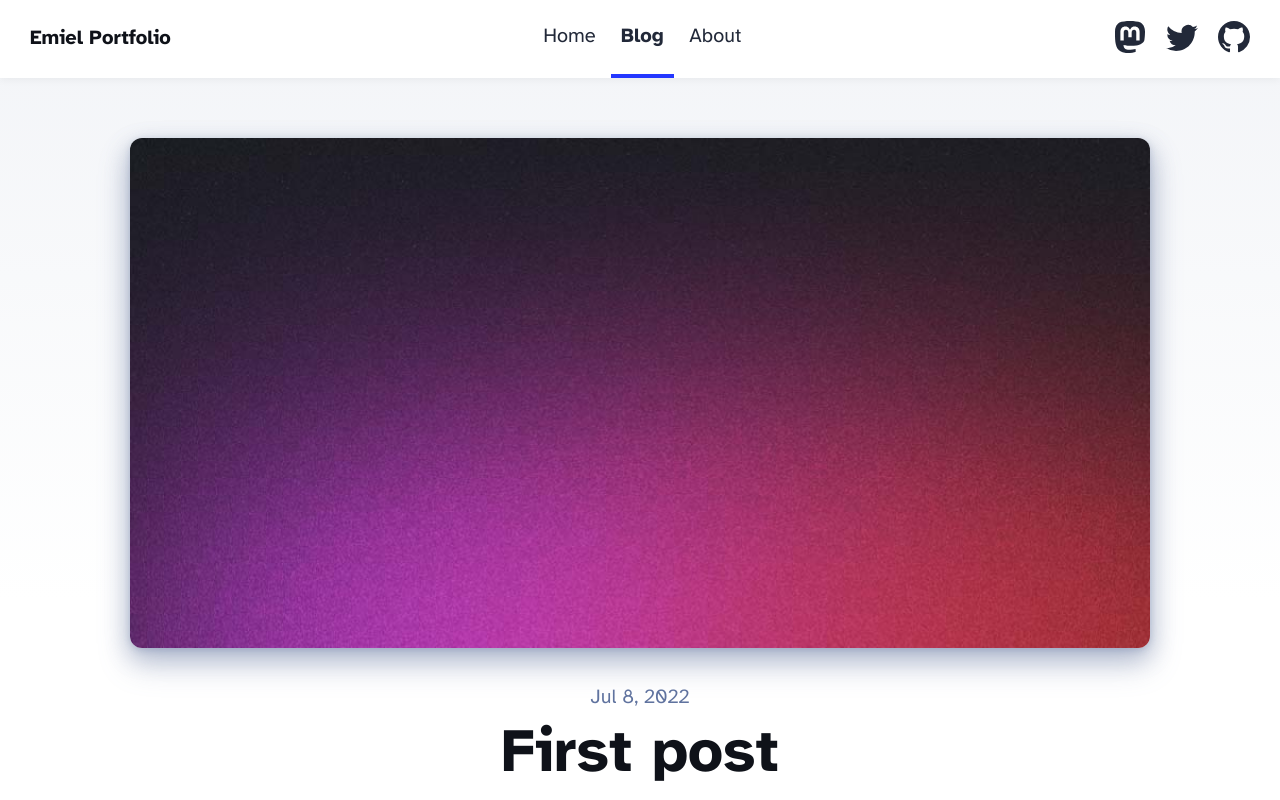
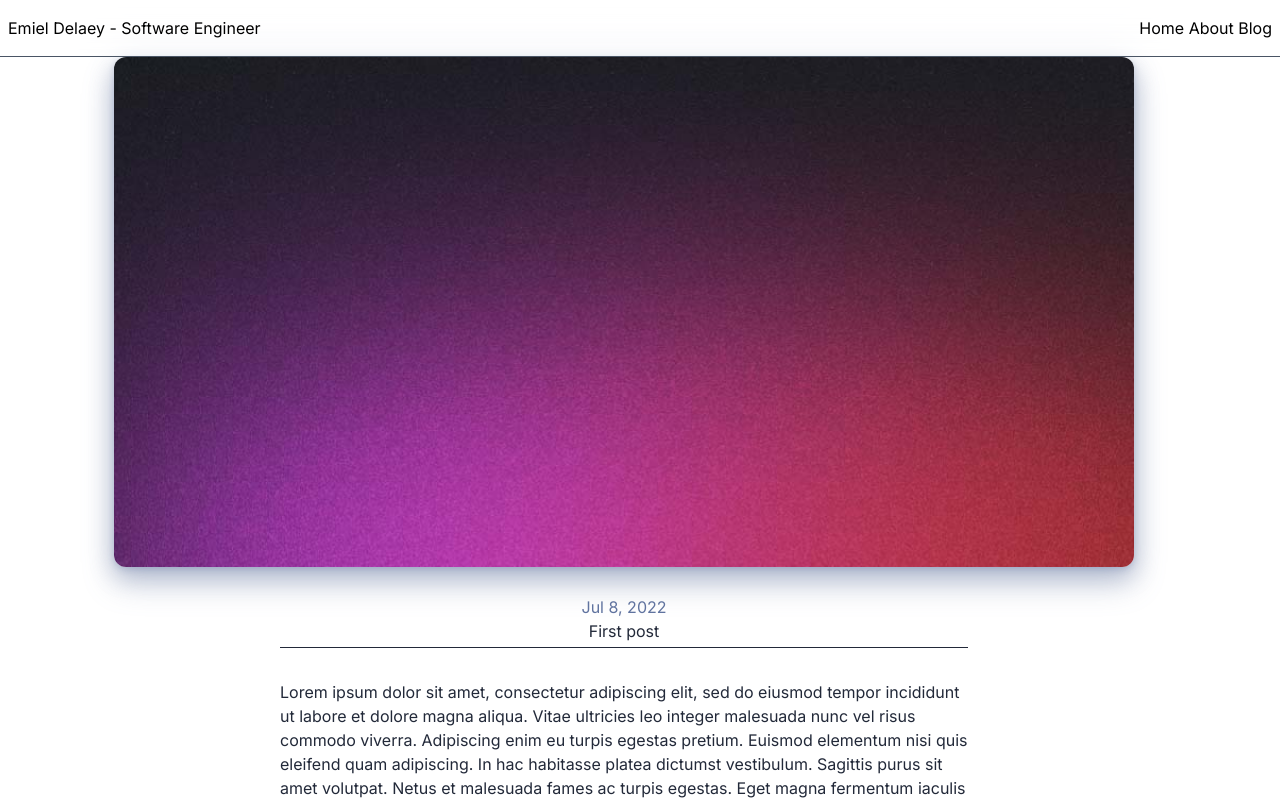
Before and after one commit to emiel04/portfolio, an Astro site: page /blog/first-post in a window 1280 px wide. Shown: the top 800 px of the page. Built offline with nearby package versions, Linux system fonts and the light colour scheme; Astro itself is replaced by a stand-in of ours.

Commit message:
landing page

```diff
--- a/src/components/BaseHead.astro
+++ b/src/components/BaseHead.astro
@@ -31,8 +31,10 @@ const { title, description, image = '/blog-placeholder-1.jpg' } = Astro.props;
 <!-- Font preloads -->
 <link rel="preload" href="/fonts/atkinson-regular.woff" as="font" type="font/woff" crossorigin />
 <link rel="preload" href="/fonts/atkinson-bold.woff" as="font" type="font/woff" crossorigin />
-
-<!-- Canonical URL -->
+<link rel="preconnect" href="https://fonts.googleapis.com">
+<link rel="preconnect" href="https://fonts.gstatic.com" crossorigin>
+<link href="https://fonts.googleapis.com/css2?family=Merienda:wght@300..900&display=swap" rel="stylesheet">
+<link href="https://fonts.googleapis.com/css2?family=Inter+Tight:ital,wght@0,100..900;1,100..900&family=Inter:ital,opsz,wght@0,14..32,100..900;1,14..32,100..900&display=swap" rel="stylesheet"><!-- Canonical URL -->
 <link rel="canonical" href={canonicalURL} />
 
 <!-- Primary Meta Tags -->
--- a/src/components/Header.astro
+++ b/src/components/Header.astro
@@ -3,83 +3,15 @@ import HeaderLink from './HeaderLink.astro';
 import { SITE_TITLE } from '../consts';
 ---
 
-<header>
-	<nav>
-		<h2><a href="/">{SITE_TITLE}</a></h2>
-		<div class="internal-links">
-			<HeaderLink href="/">Home</HeaderLink>
-			<HeaderLink href="/blog">Blog</HeaderLink>
-			<HeaderLink href="/about">About</HeaderLink>
-		</div>
-		<div class="social-links">
-			<a href="https://m.webtoo.ls/@astro" target="_blank">
-				<span class="sr-only">Follow Astro on Mastodon</span>
-				<svg viewBox="0 0 16 16" aria-hidden="true" width="32" height="32"
-					><path
-						fill="currentColor"
-						d="M11.19 12.195c2.016-.24 3.77-1.475 3.99-2.603.348-1.778.32-4.339.32-4.339 0-3.47-2.286-4.488-2.286-4.488C12.062.238 10.083.017 8.027 0h-.05C5.92.017 3.942.238 2.79.765c0 0-2.285 1.017-2.285 4.488l-.002.662c-.004.64-.007 1.35.011 2.091.083 3.394.626 6.74 3.78 7.57 1.454.383 2.703.463 3.709.408 1.823-.1 2.847-.647 2.847-.647l-.06-1.317s-1.303.41-2.767.36c-1.45-.05-2.98-.156-3.215-1.928a3.614 3.614 0 0 1-.033-.496s1.424.346 3.228.428c1.103.05 2.137-.064 3.188-.189zm1.613-2.47H11.13v-4.08c0-.859-.364-1.295-1.091-1.295-.804 0-1.207.517-1.207 1.541v2.233H7.168V5.89c0-1.024-.403-1.541-1.207-1.541-.727 0-1.091.436-1.091 1.296v4.079H3.197V5.522c0-.859.22-1.541.66-2.046.456-.505 1.052-.764 1.793-.764.856 0 1.504.328 1.933.983L8 4.39l.417-.695c.429-.655 1.077-.983 1.934-.983.74 0 1.336.259 1.791.764.442.505.661 1.187.661 2.046v4.203z"
-					></path></svg
-				>
-			</a>
-			<a href="https://twitter.com/astrodotbuild" target="_blank">
-				<span class="sr-only">Follow Astro on Twitter</span>
-				<svg viewBox="0 0 16 16" aria-hidden="true" width="32" height="32"
-					><path
-						fill="currentColor"
-						d="M5.026 15c6.038 0 9.341-5.003 9.341-9.334 0-.14 0-.282-.006-.422A6.685 6.685 0 0 0 16 3.542a6.658 6.658 0 0 1-1.889.518 3.301 3.301 0 0 0 1.447-1.817 6.533 6.533 0 0 1-2.087.793A3.286 3.286 0 0 0 7.875 6.03a9.325 9.325 0 0 1-6.767-3.429 3.289 3.289 0 0 0 1.018 4.382A3.323 3.323 0 0 1 .64 6.575v.045a3.288 3.288 0 0 0 2.632 3.218 3.203 3.203 0 0 1-.865.115 3.23 3.23 0 0 1-.614-.057 3.283 3.283 0 0 0 3.067 2.277A6.588 6.588 0 0 1 .78 13.58a6.32 6.32 0 0 1-.78-.045A9.344 9.344 0 0 0 5.026 15z"
-					></path></svg
-				>
-			</a>
-			<a href="https://github.com/withastro/astro" target="_blank">
-				<span class="sr-only">Go to Astro's GitHub repo</span>
-				<svg viewBox="0 0 16 16" aria-hidden="true" width="32" height="32"
-					><path
-						fill="currentColor"
-						d="M8 0C3.58 0 0 3.58 0 8c0 3.54 2.29 6.53 5.47 7.59.4.07.55-.17.55-.38 0-.19-.01-.82-.01-1.49-2.01.37-2.53-.49-2.69-.94-.09-.23-.48-.94-.82-1.13-.28-.15-.68-.52-.01-.53.63-.01 1.08.58 1.23.82.72 1.21 1.87.87 2.33.66.07-.52.28-.87.51-1.07-1.78-.2-3.64-.89-3.64-3.95 0-.87.31-1.59.82-2.15-.08-.2-.36-1.02.08-2.12 0 0 .67-.21 2.2.82.64-.18 1.32-.27 2-.27.68 0 1.36.09 2 .27 1.53-1.04 2.2-.82 2.2-.82.44 1.1.16 1.92.08 2.12.51.56.82 1.27.82 2.15 0 3.07-1.87 3.75-3.65 3.95.29.25.54.73.54 1.48 0 1.07-.01 1.93-.01 2.2 0 .21.15.46.55.38A8.012 8.012 0 0 0 16 8c0-4.42-3.58-8-8-8z"
-					></path></svg
-				>
-			</a>
-		</div>
-	</nav>
+<header class="border-b border-gray-600 border-opacity-25 nav backdrop-blur-lg sticky top-0 z-200">
+  <nav class="max-w-screen-xl px-2 py-4 mx-auto flex flex-row justify-between items-center gap-10">
+    <h1 class=""><a href="/">{SITE_TITLE}</a></h1>
+    <div class="internal-links">
+      <HeaderLink href="#start">Home</HeaderLink>
+      <HeaderLink href="#about">About</HeaderLink>
+      <HeaderLink href="#blog">Blog</HeaderLink>
+    </div>
+  </nav>
 </header>
 <style>
-	header {
-		margin: 0;
-		padding: 0 1em;
-		background: white;
-		box-shadow: 0 2px 8px rgba(var(--black), 5%);
-	}
-	h2 {
-		margin: 0;
-		font-size: 1em;
-	}
-
-	h2 a,
-	h2 a.active {
-		text-decoration: none;
-	}
-	nav {
-		display: flex;
-		align-items: center;
-		justify-content: space-between;
-	}
-	nav a {
-		padding: 1em 0.5em;
-		color: var(--black);
-		border-bottom: 4px solid transparent;
-		text-decoration: none;
-	}
-	nav a.active {
-		text-decoration: none;
-		border-bottom-color: var(--accent);
-	}
-	.social-links,
-	.social-links a {
-		display: flex;
-	}
-	@media (max-width: 720px) {
-		.social-links {
-			display: none;
-		}
-	}
 </style>
--- /dev/null
+++ b/src/components/SmoothScroll.js
@@ -0,0 +1,55 @@
+import { gsap } from "gsap";
+import { ScrollToPlugin, ScrollTrigger } from "gsap/all";
+import { useEffect } from 'react';
+
+gsap.registerPlugin(ScrollToPlugin, ScrollTrigger);
+
+export default function SmoothScroll() {
+  useEffect(() => {
+    const prefersReducedMotion = window.matchMedia("(prefers-reduced-motion: reduce)").matches;
+
+    if (prefersReducedMotion) return;
+
+    // Smooth scroll behavior for internal links
+    const headerLinks = document.querySelectorAll(".internal-links a");
+
+    headerLinks.forEach((link) => {
+      link.addEventListener("click", (e) => {
+        e.preventDefault();
+
+        const targetId = link.getAttribute("href").substring(1);
+        const targetSection = document.getElementById(targetId);
+
+        if (targetSection) {
+          gsap.to(window, {
+            duration: 1,
+            scrollTo: { y: targetSection, offsetY: 50 },
+            ease: "power2.out",
+          });
+        }
+      });
+    });
+
+    gsap.utils.toArray("[class*='fade-up-']").forEach((el) => {
+      const delayMatch = [...el.classList].find(cls => cls.startsWith("fade-up-"));
+      const delayNum = delayMatch ? parseInt(delayMatch.replace("fade-up-", ""), 10) : 0;
+      const delay = delayNum * 0.075; //75ms
+
+      gsap.from(el, {
+        y: 30,
+        opacity: 0,
+        duration: 0.8,
+        delay: delay,
+        ease: "power2.out",
+        scrollTrigger: {
+          trigger: el,
+          start: "top 85%",
+          toggleActions: "play none none none",
+        },
+      });
+    });
+
+  }, []);
+
+  return null;
+}
--- a/src/consts.ts
+++ b/src/consts.ts
@@ -1,2 +1,2 @@
-export const SITE_TITLE = 'Emiel Portfolio';
-export const SITE_DESCRIPTION = 'Welcome to my website!';
+export const SITE_TITLE = "Emiel Delaey - Software Engineer";
+export const SITE_DESCRIPTION = 'Portfolio of Emiel Delaey, professional Software Engineer.';
--- a/src/pages/index.astro
+++ b/src/pages/index.astro
@@ -3,47 +3,43 @@ import BaseHead from '../components/BaseHead.astro';
 import Header from '../components/Header.astro';
 import Footer from '../components/Footer.astro';
 import { SITE_TITLE, SITE_DESCRIPTION } from '../consts';
+import  SmoothScroll from '../components/SmoothScroll';
+import Typewriter from "astro-typewriter";
+
 ---
 
 <!doctype html>
-<html lang="en">
+<html data-theme="dark" lang="en">
 	<head>
 		<BaseHead title={SITE_TITLE} description={SITE_DESCRIPTION} />
 	</head>
 	<body>
-		<Header />
-		<main>
-			<h1>🧑‍🚀 Hello, Astronaut!</h1>
-			<p>
-				Welcome to the official <a href="https://astro.build/">Astro</a> blog starter template. This
-				template serves as a lightweight, minimally-styled starting point for anyone looking to build
-				a personal website, blog, or portfolio with Astro.
-			</p>
-			<p>
-				This template comes with a few integrations already configured in your
-				<code>astro.config.mjs</code> file. You can customize your setup with
-				<a href="https://astro.build/integrations">Astro Integrations</a> to add tools like Tailwind,
-				React, or Vue to your project.
-			</p>
-			<p>Here are a few ideas on how to get started with the template:</p>
-			<ul>
-				<li>Edit this page in <code>src/pages/index.astro</code></li>
-				<li>Edit the site header items in <code>src/components/Header.astro</code></li>
-				<li>Add your name to the footer in <code>src/components/Footer.astro</code></li>
-				<li>Check out the included blog posts in <code>src/content/blog/</code></li>
-				<li>Customize the blog post page layout in <code>src/layouts/BlogPost.astro</code></li>
-			</ul>
-			<p>
-				Have fun! If you get stuck, remember to
-				<a href="https://docs.astro.build/">read the docs</a>
-				or <a href="https://astro.build/chat">join us on Discord</a> to ask questions.
-			</p>
-			<p>
-				Looking for a blog template with a bit more personality? Check out
-				<a href="https://github.com/Charca/astro-blog-template">astro-blog-template</a>
-				by <a href="https://twitter.com/Charca">Maxi Ferreira</a>.
-			</p>
-		</main>
-		<Footer />
+		<div class="z-200 text-gray-200 main-content relative bg-primary" id="start">
+			<div class="bg"></div>
+			<Header />
+			<main class="relative">
+				<section id="home" class="max-w-screen-xl px-4 md:py-10 mx-auto h-[100dvh] flex flex-col justify-center">
+					<p class="special-font text-4xl sm:text-5xl font-bold mb-3 fade-up-0"><span class="blue-gradient">Hey :)</span><span class="emoji">👋</span></p>
+					<p class="special-font text-4xl sm:text-5xl font-bold mb-6 fade-up-2">My name is Emiel</p>
+					<div class="text-3xl blue-gradient fade-up-4 mb-4">
+					<Typewriter messages={["< Passionate developer />", "< Full Stack />", "< Hobbyist />",]} />
+					</div>
+					<p class="text fade-up-4 sm:max-w-[40rem] text-gray-500 mb-52">A recent Software Engineering graduate from Howest Brugge with a broad
+						interest in various IT fields. I have primarily developed my skills in creating web
+						applications and am eager to expand my expertise into new areas as needed.
+						</p>
+				</section>
+				<section id="about" class="max-w-screen-xl px-4 md:py-10 mx-auto">
+					<h2 class="text-2xl h-dvh">About</h2>
+				</section>
+				<section id="blog" class="max-w-screen-xl px-4 md:py-10 mx-auto">
+					<h2 class="text-2xl h-dvh">Blog</h2>
+
+				</section>
+			</main>
+			<!-- <Footer /> -->
+		</div>
+
+		<SmoothScroll client:only="react" />
 	</body>
 </html>
--- a/src/styles/global.css
+++ b/src/styles/global.css
@@ -1,8 +1,9 @@
-/*
-  The CSS in this style tag is based off of Bear Blog's default CSS.
-  https://github.com/HermanMartinus/bearblog/blob/297026a877bc2ab2b3bdfbd6b9f7961c350917dd/templates/styles/blog/default.css
-  License MIT: https://github.com/HermanMartinus/bearblog/blob/master/LICENSE.md
- */
+@import "tailwindcss";
+@custom-variant dark (&:where([data-theme=dark], [data-theme=dark] *));
+
+@theme {
+  --color-primary: #000;
+}
 
 :root {
 	--accent: #2337ff;
@@ -16,6 +17,9 @@
 		0 2px 6px rgba(var(--gray), 25%), 0 8px 24px rgba(var(--gray), 33%),
 		0 16px 32px rgba(var(--gray), 33%);
 }
+
+
+
 @font-face {
 	font-family: 'Atkinson';
 	src: url('/fonts/atkinson-regular.woff') format('woff');
@@ -31,109 +35,17 @@
 	font-display: swap;
 }
 body {
-	font-family: 'Atkinson', sans-serif;
-	margin: 0;
-	padding: 0;
-	text-align: left;
-	background: linear-gradient(var(--gray-gradient)) no-repeat;
-	background-size: 100% 600px;
-	word-wrap: break-word;
-	overflow-wrap: break-word;
-	color: rgb(var(--gray-dark));
-	font-size: 20px;
-	line-height: 1.7;
-}
-main {
-	width: 720px;
-	max-width: calc(100% - 2em);
-	margin: auto;
-	padding: 3em 1em;
-}
-h1,
-h2,
-h3,
-h4,
-h5,
-h6 {
-	margin: 0 0 0.5rem 0;
-	color: rgb(var(--black));
-	line-height: 1.2;
-}
-h1 {
-	font-size: 3.052em;
-}
-h2 {
-	font-size: 2.441em;
-}
-h3 {
-	font-size: 1.953em;
-}
-h4 {
-	font-size: 1.563em;
-}
-h5 {
-	font-size: 1.25em;
-}
-strong,
-b {
-	font-weight: 700;
-}
-a {
-	color: var(--accent);
-}
-a:hover {
-	color: var(--accent);
-}
-p {
-	margin-bottom: 1em;
-}
-.prose p {
-	margin-bottom: 2em;
-}
-textarea {
-	width: 100%;
-	font-size: 16px;
-}
-input {
-	font-size: 16px;
-}
-table {
-	width: 100%;
+  font-family: "Inter", sans-serif;
 }
 img {
 	max-width: 100%;
 	height: auto;
 	border-radius: 8px;
 }
-code {
-	padding: 2px 5px;
-	background-color: rgb(var(--gray-light));
-	border-radius: 2px;
-}
-pre {
-	padding: 1.5em;
-	border-radius: 8px;
-}
-pre > code {
-	all: unset;
-}
-blockquote {
-	border-left: 4px solid var(--accent);
-	padding: 0 0 0 20px;
-	margin: 0px;
-	font-size: 1.333em;
-}
-hr {
-	border: none;
-	border-top: 1px solid rgb(var(--gray-light));
-}
-@media (max-width: 720px) {
-	body {
-		font-size: 18px;
-	}
-	main {
-		padding: 1em;
-	}
+.special-font {
+	font-family: Merienda, cursive;
+	font-optical-sizing: auto;
+	font-style: normal;
 }
 
 .sr-only {
@@ -144,12 +56,50 @@ hr {
 	height: 1px;
 	width: 1px;
 	overflow: hidden;
-	/* IE6, IE7 - a 0 height clip, off to the bottom right of the visible 1px box */
 	clip: rect(1px 1px 1px 1px);
-	/* maybe deprecated but we need to support legacy browsers */
 	clip: rect(1px, 1px, 1px, 1px);
-	/* modern browsers, clip-path works inwards from each corner */
 	clip-path: inset(50%);
-	/* added line to stop words getting smushed together (as they go onto separate lines and some screen readers do not understand line feeds as a space */
 	white-space: nowrap;
 }
+
+
+.bg{
+	position: absolute;
+	width: 100%;
+	height: 100vh;
+	left: 0px;
+	top: 0px;
+	opacity: 0.1;
+	background: linear-gradient(90deg, white 1px, transparent 1px) 0 0 / 30px 30px, linear-gradient(white 1px, transparent 1px) 0 0 / 30px 30px;
+	mask: linear-gradient(transparent, white, transparent);
+}
+
+.emoji{
+	animation: emojifloat 2s ease-in-out infinite;
+	display: inline-block;
+	font-size: 40px;
+	height: fit-content;
+	padding: 5px;
+	unicode-bidi: isolate;
+	width: fit-content;
+}
+@keyframes emojifloat {
+  0% {
+    transform: translateY(0px);
+  }
+
+  50% {
+    transform: translateY(-5px);
+  }
+
+  100% {
+    transform: translateY(0px);
+  }
+}
+
+.blue-gradient{
+  background: linear-gradient(to bottom, #60a5fa, #1d4ed8);
+  color: transparent;
+  background-clip: text;
+  -webkit-background-clip: text;
+}
--- a/tsconfig.json
+++ b/tsconfig.json
@@ -3,6 +3,8 @@
   "include": [".astro/types.d.ts", "**/*"],
   "exclude": ["dist"],
   "compilerOptions": {
-    "strictNullChecks": true
+    "strictNullChecks": true,
+    "jsx": "react-jsx",
+    "jsxImportSource": "react"
   }
 }
```
Also changed, not shown: astro.config.mjs (+6 -1 lines), package.json (+11 -1 lines), 1 other file.
